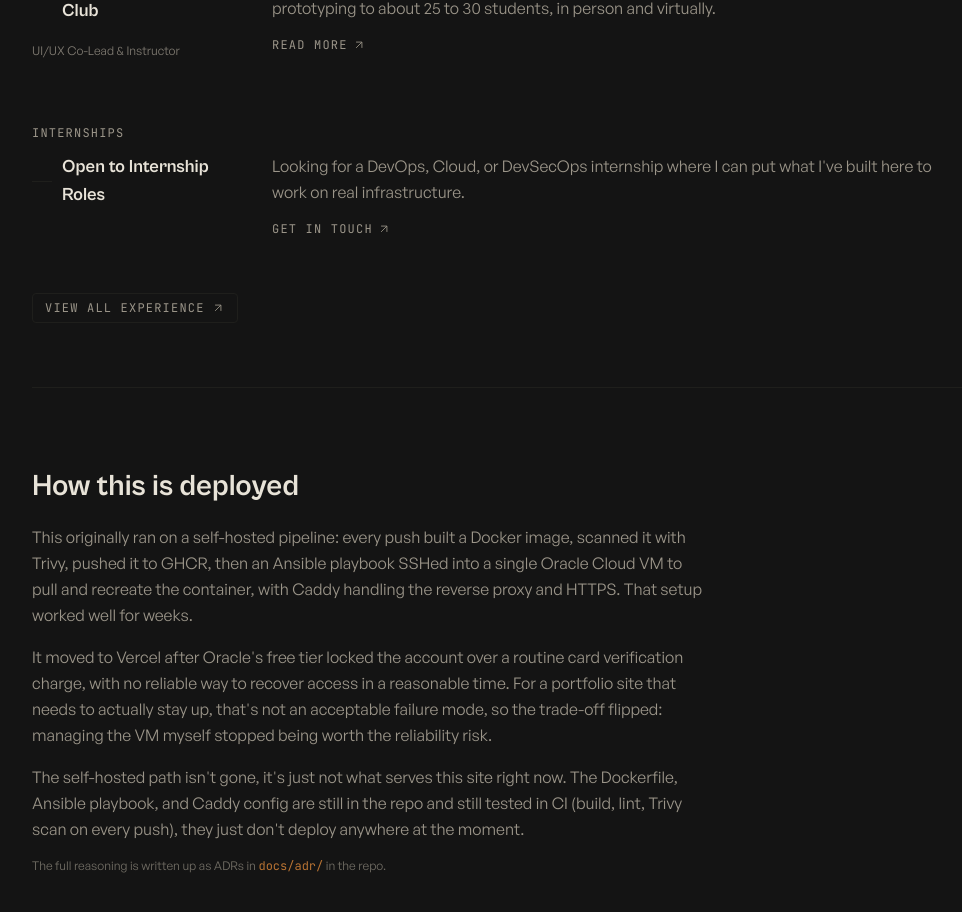
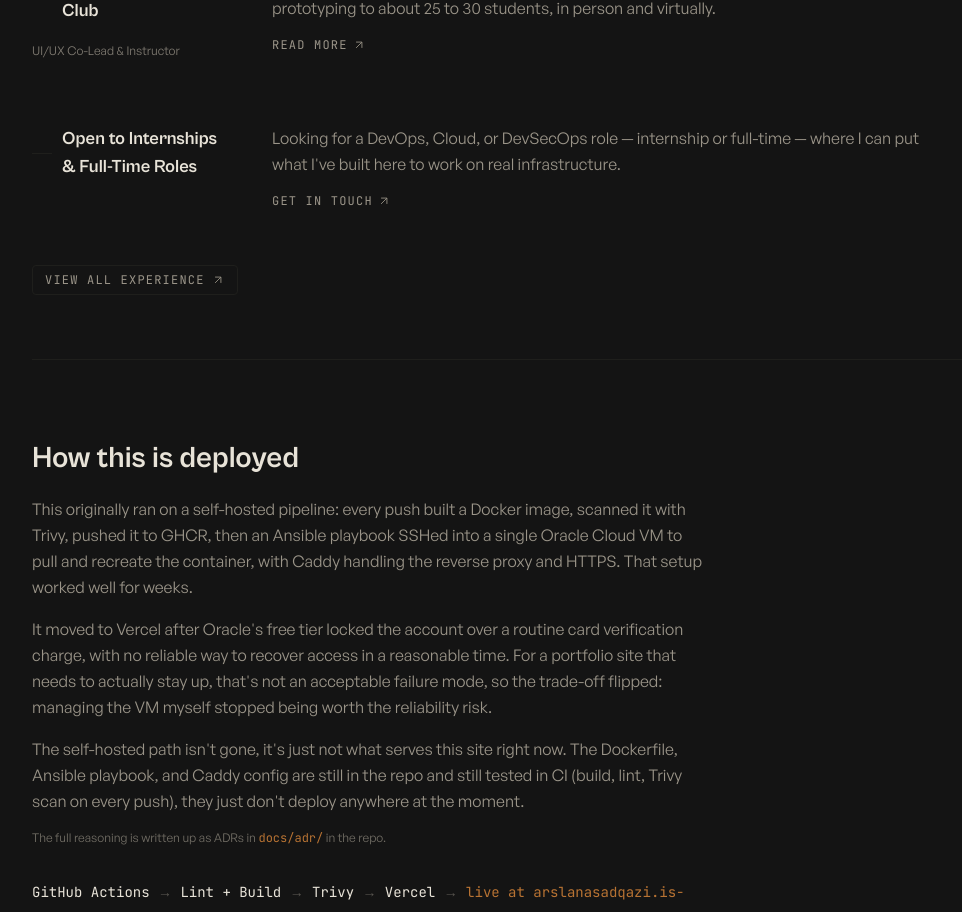
Before and after one commit to arsalqazi3/portfolio, a Next.js app: page / in a window 1280 px wide. Shown: the part 3397-4309 px from the top of the page, without its empty margins (80-1042 px from the left). Built offline with nearby package versions, Linux system fonts and the light colour scheme.

Commit message:
Open Experience section to full-time roles, not just internships
Drops the standalone "Internships" eyebrow label and rewords the
open-to-work card so it reads as internship or full-time instead of
internship-only.

```diff
--- a/src/app/experience/page.tsx
+++ b/src/app/experience/page.tsx
@@ -20,7 +20,7 @@ export default function ExperiencePage() {
         <HubSidebar
           items={[
             ...EXPERIENCE.map((item) => ({ label: item.org, id: item.slug })),
-            { label: "Open to Internship Roles", id: "internships" },
+            { label: "Open to Internships & Full-Time Roles", id: "internships" },
           ]}
         />
 
@@ -47,17 +47,14 @@ export default function ExperiencePage() {
             ))}
           </div>
 
-          <p className="mt-8 font-mono text-xs uppercase tracking-widest text-muted">
-            Internships
-          </p>
-          <div className="mt-3">
+          <div className="mt-8">
             <ProjectRow
               id="internships"
               first
               href="/#contact"
               linkLabel="Get in touch"
-              title="Open to Internship Roles"
-              description="Looking for a DevOps, Cloud, or DevSecOps internship where I can put what I've built here to work on real infrastructure."
+              title="Open to Internships & Full-Time Roles"
+              description="Looking for a DevOps, Cloud, or DevSecOps role — internship or full-time — where I can put what I've built here to work on real infrastructure."
             />
           </div>
         </div>
--- a/src/components/sections/Experience.tsx
+++ b/src/components/sections/Experience.tsx
@@ -36,17 +36,14 @@ export default function Experience() {
         ))}
       </div>
 
-      <ScrollReveal delay={240}>
-        <p className="mt-8 font-mono text-xs uppercase tracking-widest text-muted">Internships</p>
-      </ScrollReveal>
-      <div className="mt-3">
+      <div className="mt-8">
         <ScrollReveal delay={270}>
           <ProjectRow
             first
             href="#contact"
             linkLabel="Get in touch"
-            title="Open to Internship Roles"
-            description="Looking for a DevOps, Cloud, or DevSecOps internship where I can put what I've built here to work on real infrastructure."
+            title="Open to Internships & Full-Time Roles"
+            description="Looking for a DevOps, Cloud, or DevSecOps role — internship or full-time — where I can put what I've built here to work on real infrastructure."
           />
         </ScrollReveal>
       </div>
```
